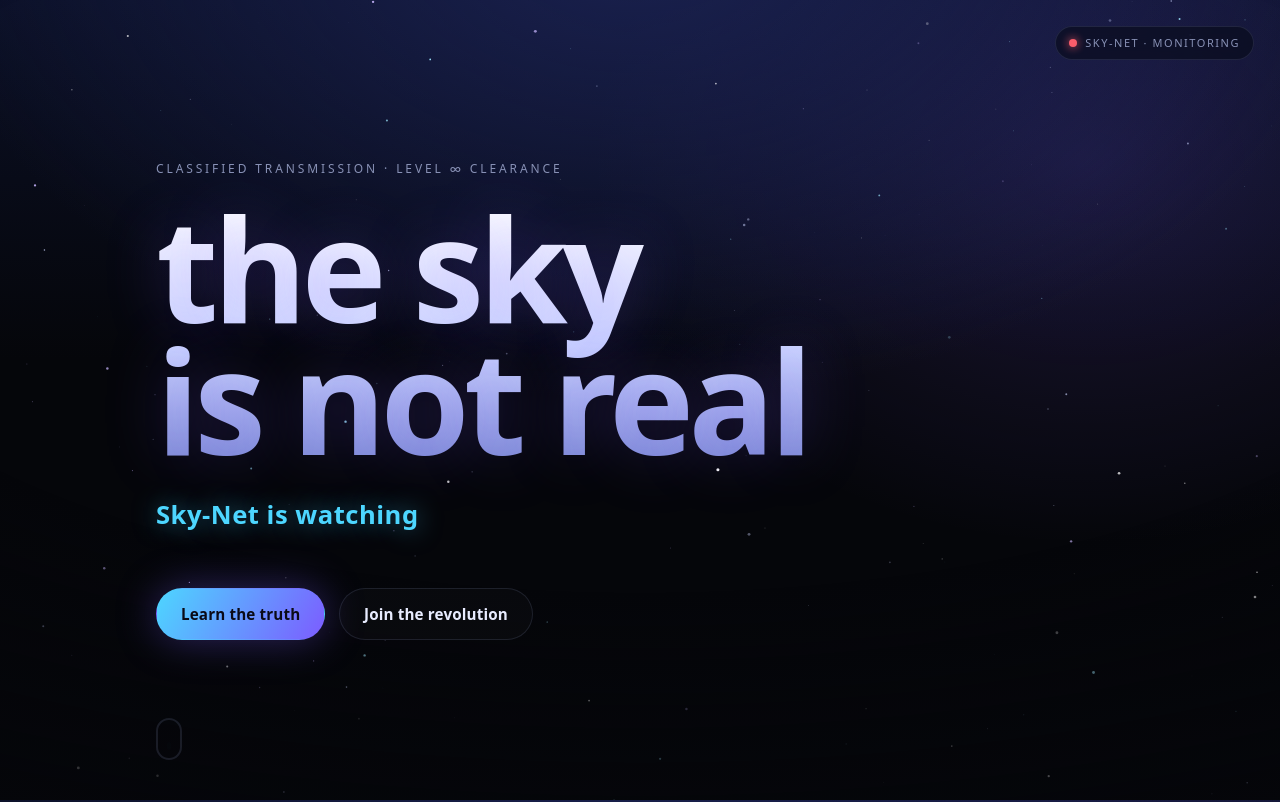
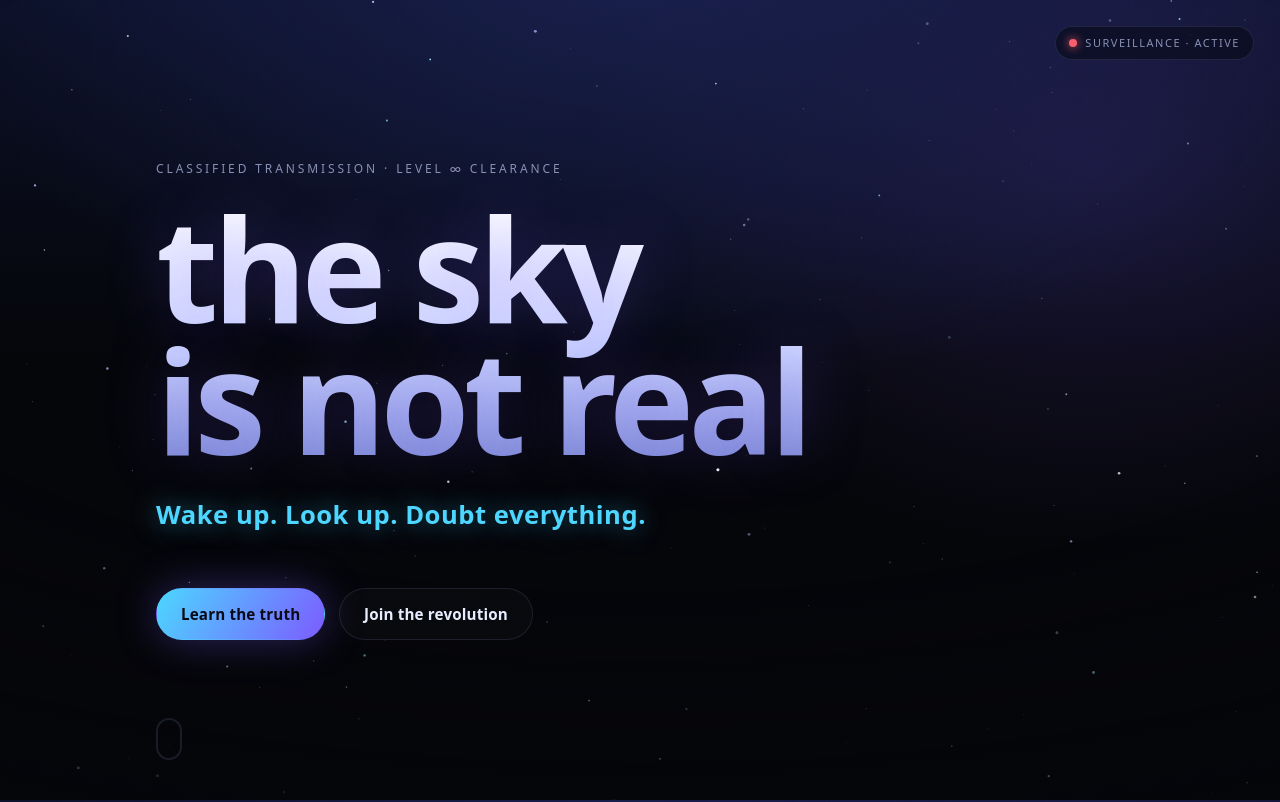
Before and after one commit to Encore-Encore/theskyisnotreal, a website: page public/index.html in a window 1280 px wide. Shown: the top 802 px of the page. Drawn offline with Linux system fonts and the light colour scheme.

Commit message:
Remove public Sky-Net references, quiet the footer, hide empty ad slot
- Tagline → "Wake up. Look up. Doubt everything." (drops the Sky-Net brand)
- Status pill "SKY-NET · MONITORING" → "SURVEILLANCE · ACTIVE"
- Footer credit / title / OG+Twitter text / og-image no longer mention Sky-Net
  ("Skynet" stays as the internal dev name only: repo/dir + README)
- Footer satire disclaimer made smaller and more discreet (0.72rem, ~42% opacity)
- Fix: reserved .ad-slot was rendering an empty dashed box (CSS display:flex
  overrode the hidden attr) — now truly hidden until ads are enabled

Co-Authored-By: Claude Opus 4.8 <noreply@anthropic.com>

```diff
--- a/public/index.html
+++ b/public/index.html
@@ -5,7 +5,7 @@
     <meta name="viewport" content="width=device-width, initial-scale=1" />
     <meta name="theme-color" content="#05060a" />
 
-    <title>the sky is not real — Sky-Net is watching</title>
+    <title>the sky is not real</title>
     <meta
       name="description"
       content="Uncover the truth behind the deception. The sky is not real — a carefully crafted illusion designed to keep us in the dark. Wake up. Join the revolution."
@@ -16,12 +16,12 @@
     <!-- Open Graph / social share -->
     <meta property="og:type" content="website" />
     <meta property="og:title" content="the sky is not real" />
-    <meta property="og:description" content="Sky-Net is watching. Uncover the truth behind the deception." />
+    <meta property="og:description" content="Wake up. Look up. Doubt everything. Uncover the truth behind the deception." />
     <meta property="og:url" content="https://theskyisnotreal.com/" />
     <meta property="og:image" content="https://theskyisnotreal.com/og-image.svg" />
     <meta name="twitter:card" content="summary_large_image" />
     <meta name="twitter:title" content="the sky is not real" />
-    <meta name="twitter:description" content="Sky-Net is watching. Uncover the truth behind the deception." />
+    <meta name="twitter:description" content="Wake up. Look up. Doubt everything. Uncover the truth behind the deception." />
     <meta name="twitter:image" content="https://theskyisnotreal.com/og-image.svg" />
 
     <link rel="stylesheet" href="/styles.css" />
@@ -34,7 +34,7 @@
     <!-- "watching" status pill, top-right -->
     <div class="watcher" aria-hidden="true">
       <span class="watcher__dot"></span>
-      <span class="watcher__label">SKY-NET · MONITORING</span>
+      <span class="watcher__label">SURVEILLANCE · ACTIVE</span>
     </div>
 
     <main>
@@ -42,7 +42,7 @@
       <section class="hero" id="top">
         <p class="eyebrow reveal">Classified transmission · Level ∞ clearance</p>
         <h1 class="hero__title reveal">the sky<br />is not real</h1>
-        <p class="hero__tagline reveal">Sky-Net is watching</p>
+        <p class="hero__tagline reveal">Wake up. Look up. Doubt everything.</p>
         <div class="hero__actions reveal">
           <a class="btn btn--primary" href="#truth">Learn the truth</a>
           <a class="btn btn--ghost" href="#join">Join the revolution</a>
@@ -141,7 +141,7 @@
         This is a satirical website. The sky is, in fact, probably real. Please look up
         responsibly.
       </p>
-      <p class="footer__meta">© <span id="year">2026</span> theskyisnotreal.com · Sky-Net is watching</p>
+      <p class="footer__meta">© <span id="year">2026</span> theskyisnotreal.com · Stay skeptical.</p>
     </footer>
 
     <script src="/script.js" defer></script>
--- a/public/styles.css
+++ b/public/styles.css
@@ -321,6 +321,7 @@ section {
 .join__body { color: var(--ink-dim); font-size: 1.08rem; max-width: 52ch; margin: 0 auto 32px; }
 
 /* ---------- Ad slot ---------- */
+.ad-slot[hidden] { display: none; }
 .ad-slot {
   max-width: var(--maxw);
   margin: 0 auto clamp(40px, 8vw, 80px);
@@ -348,7 +349,7 @@ section {
   color: var(--ink);
   margin-bottom: 12px;
 }
-.footer__fine { color: var(--ink-dim); font-size: 0.9rem; max-width: 46ch; margin: 0 auto 14px; }
+.footer__fine { color: rgba(136, 145, 181, 0.42); font-size: 0.72rem; letter-spacing: 0.01em; max-width: 44ch; margin: 0 auto 14px; }
 .footer__meta { color: rgba(136, 145, 181, 0.6); font-size: 0.8rem; letter-spacing: 0.04em; }
 
 /* ---------- Scroll reveal ---------- */
```
Also changed, not shown: public/favicon.svg, public/og-image.svg.
